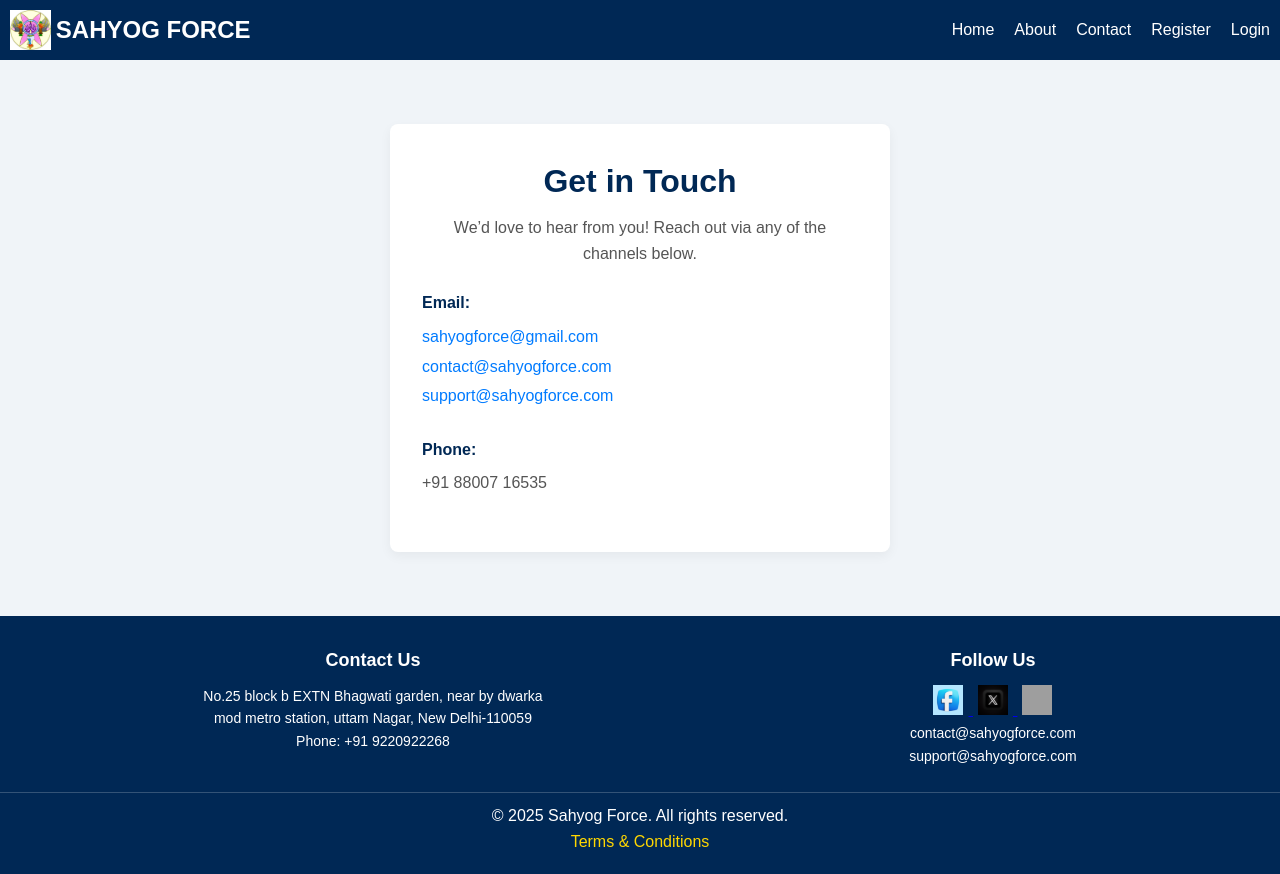
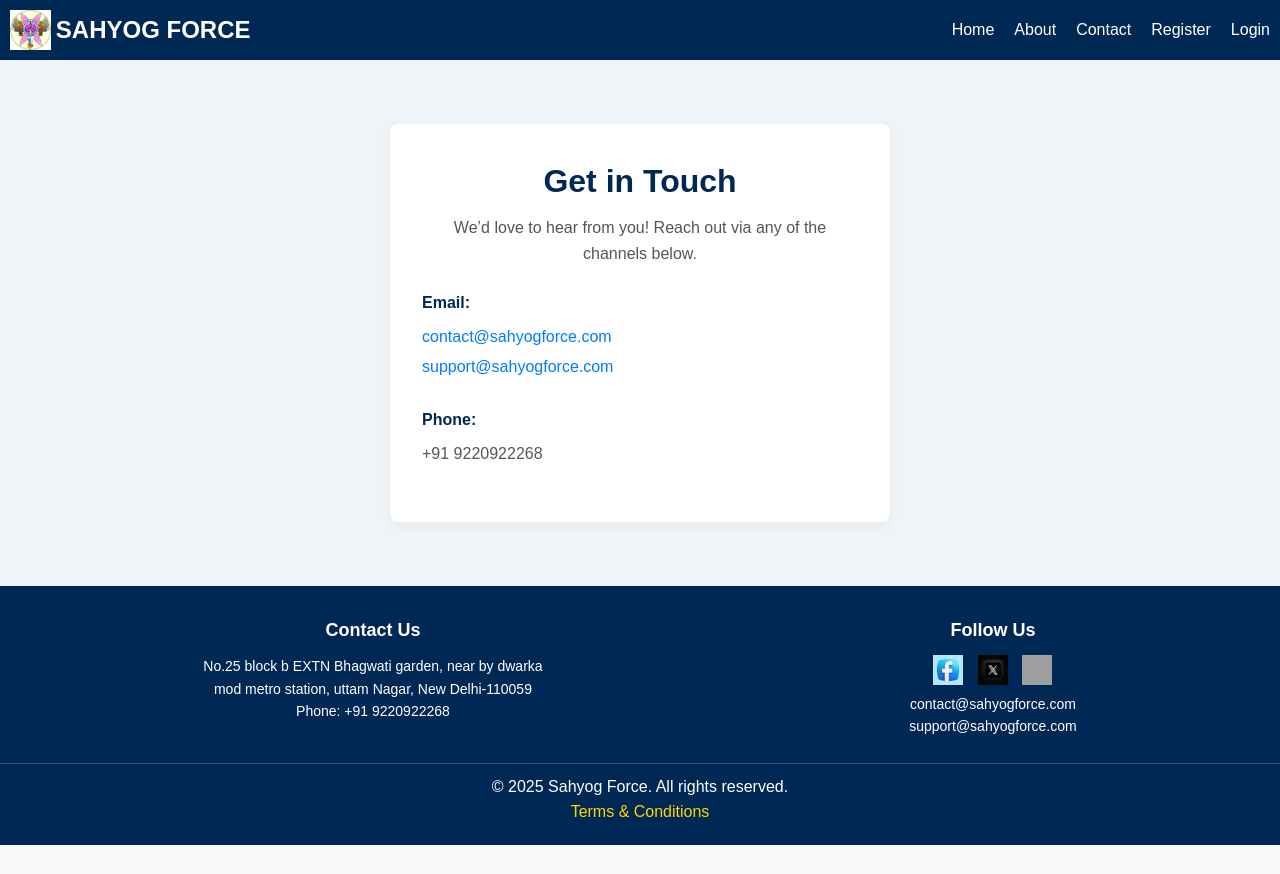
Before and after one commit to ayushmishra25/Tours-and-Travels, a React (Vite) app in the folder Frontend/: page /contact in a window 1280 px wide. After the commit the page ends 845 px from the top, so only its background shows below. Built offline with nearby package versions, Linux system fonts and the light colour scheme; grey boxes are pictures that could not be loaded.

Commit message:
contact changes

```diff
--- a/Frontend/src/App.css
+++ b/Frontend/src/App.css
@@ -211,6 +211,7 @@ input:focus, textarea:focus, select:focus {
 
 .dashboard-header h1 {
   font-size: 22px;
+  color: white;
 }
 
 .dashboard-nav {
--- a/Frontend/src/admin/AdminApp.css
+++ b/Frontend/src/admin/AdminApp.css
@@ -117,7 +117,7 @@
 
   .dashboard-header h1 {
     font-size: 2.5rem;
-    color: #002855;
+    color: #ffffff;
   }
 
   .dashboard-header p {
--- a/Frontend/src/pages/Contact.jsx
+++ b/Frontend/src/pages/Contact.jsx
@@ -11,14 +11,13 @@ function Contact() {
           <div className="contact-item">
             <span className="contact-label">Email:</span>
             <ul>
-              <li><a href="mailto:sahyogforce@gmail.com">sahyogforce@gmail.com</a></li>
               <li><a href="mailto:contact@sahyogforce.com">contact@sahyogforce.com</a></li>
               <li><a href="mailto:support@sahyogforce.com">support@sahyogforce.com</a></li>
             </ul>
           </div>
           <div className="contact-item">
             <span className="contact-label">Phone:</span>
-            <p>+91 88007 16535</p>
+            <p>+91 9220922268</p>
           </div>
         </div>
       </div>
```
